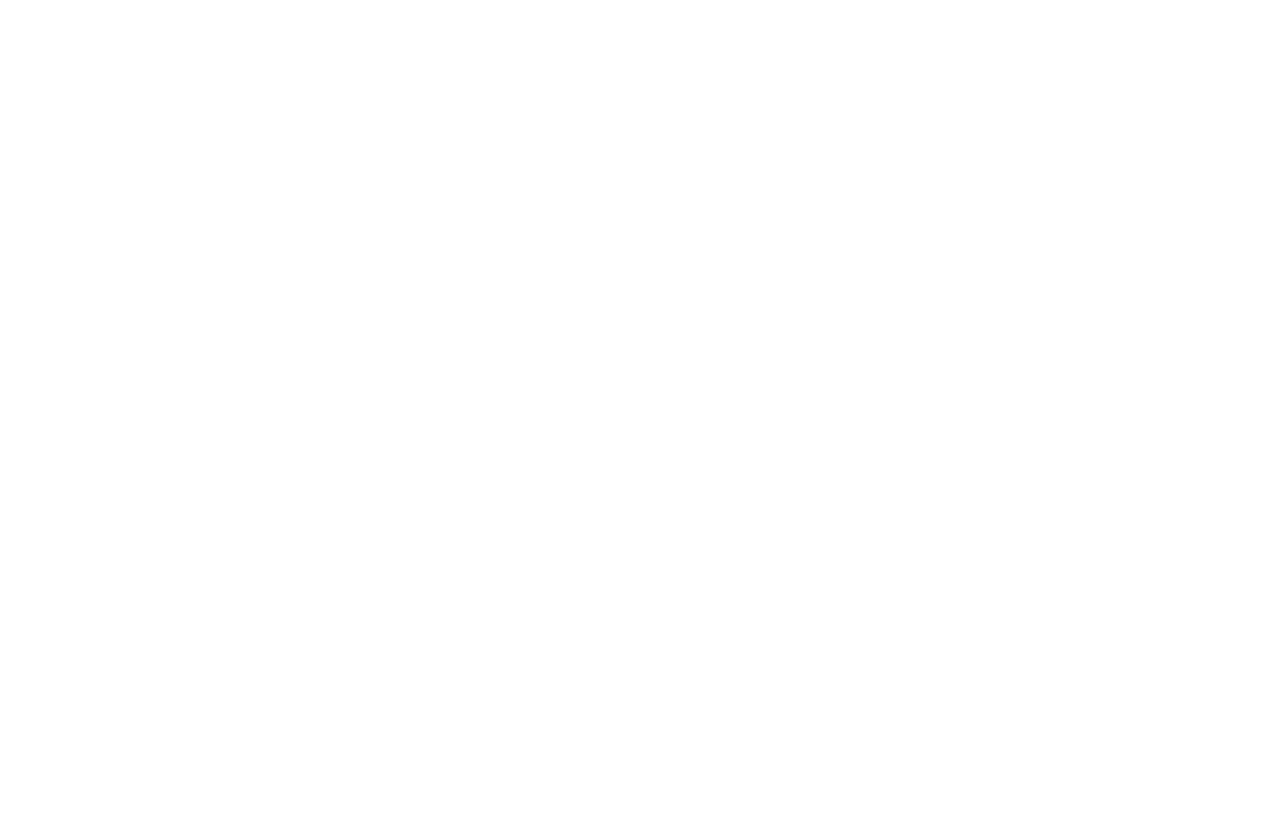
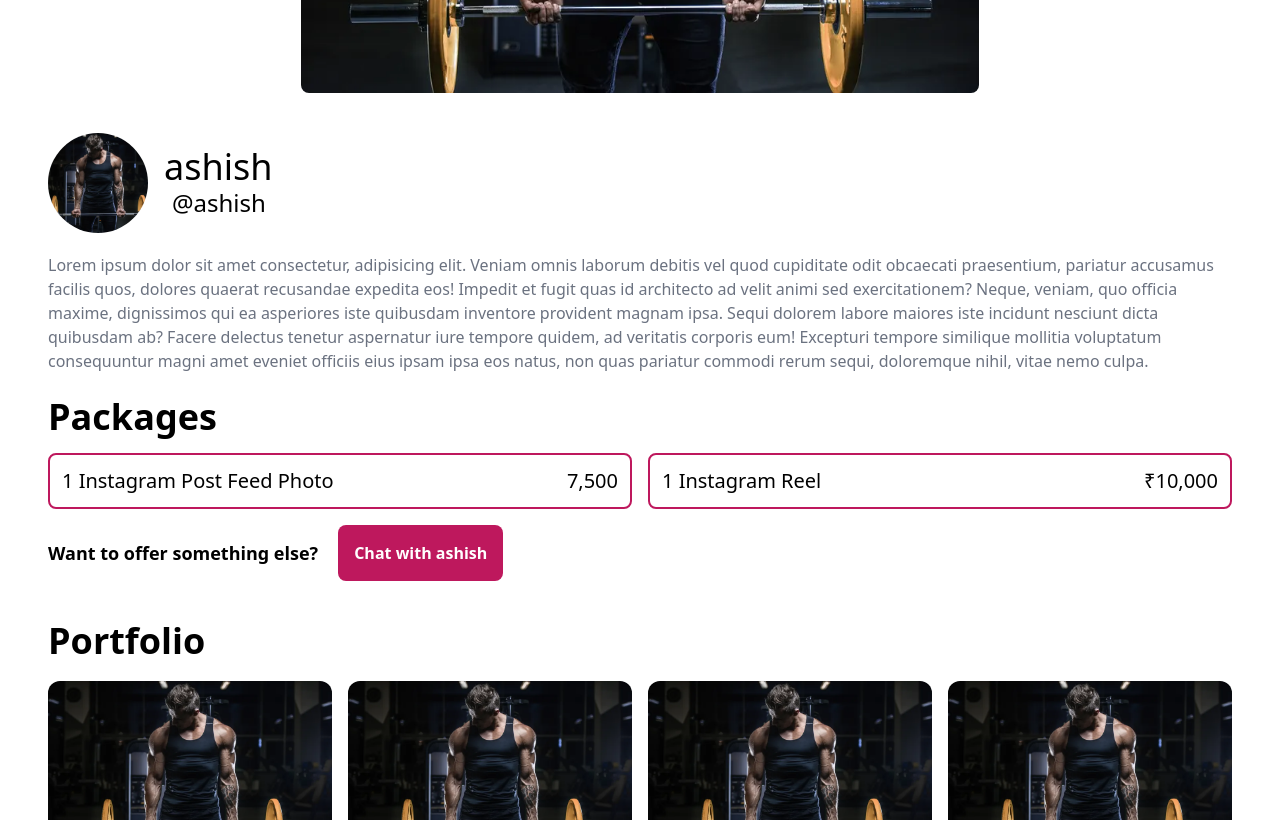
Before and after one commit to ashjha03/bimp, a Next.js app: page /creator/ashish in a window 1280 px wide. Before the commit this address had no page. Shown: the part 480-1300 px from the top of the page. Before the commit the page ends 800 px from the top, so only its background shows below. Built offline with nearby package versions, Linux system fonts and the light colour scheme.

Commit message:
Creator Page Created

```diff
--- a/components/Featured.jsx
+++ b/components/Featured.jsx
@@ -9,7 +9,10 @@
         <p className="text-lg font-serif pl-2">{description}</p>
       </div>
       <div className="profiles grid grid-cols-4 gap-4 py-4">
-        <Link href="/ashish" className="profile rounded-xl shadow-lg py-4">
+        <Link
+          href="/creator/ashish"
+          className="profile rounded-xl shadow-lg py-4"
+        >
           <Image
             src="/img/profile.png"
             alt="Creator"
@@ -29,7 +32,10 @@
             </p>
           </div>
         </Link>
-        <Link href="/ashish" className="profile rounded-xl shadow-lg py-4">
+        <Link
+          href="/creator/ashish"
+          className="profile rounded-xl shadow-lg py-4"
+        >
           <Image
             src="/img/profile.png"
             alt="Creator"
@@ -49,7 +55,10 @@
             </p>
           </div>
         </Link>
-        <Link href="/ashish" className="profile rounded-xl shadow-lg py-4">
+        <Link
+          href="/creator/ashish"
+          className="profile rounded-xl shadow-lg py-4"
+        >
           <Image
             src="/img/profile.png"
             alt="Creator"
@@ -69,7 +78,10 @@
             </p>
           </div>
         </Link>
-        <Link href="/ashish" className="profile rounded-xl shadow-lg py-4">
+        <Link
+          href="/creator/ashish"
+          className="profile rounded-xl shadow-lg py-4"
+        >
           <Image
             src="/img/profile.png"
             alt="Creator"
--- /dev/null
+++ b/pages/creator/[slug].js
@@ -0,0 +1,139 @@
+import Image from "next/image";
+import Navbar from "@/components/Navbar";
+import { useRouter } from "next/router";
+
+const page = () => {
+  const Router = useRouter();
+  const user = Router.query.slug;
+  return (
+    <div>
+      <Navbar />
+      <div className="user-profile p-12 gap-2 max-w-screen-xl mx-auto">
+        <div className="userimg pb-10">
+          <Image
+            src="/img/profile.png"
+            alt="Creator"
+            className="w-[53vw] mx-auto rounded-lg"
+            height={500}
+            width={500}
+          />
+        </div>
+        <div className="profile-box flex items-center gap-4">
+          <Image
+            src="/img/profile.png"
+            alt="Creator"
+            className="h-[100px] w-[100px]"
+            style={{
+              borderRadius: "100%",
+              objectFit: "cover",
+            }}
+            height={480}
+            width={480}
+          />
+          <span className="">
+            <h1 className="text-4xl">{user}</h1>
+            <h3 className="text-2xl pl-2">@{user}</h3>
+          </span>
+        </div>
+        <p className="text-gray-500 pt-5">
+          Lorem ipsum dolor sit amet consectetur, adipisicing elit. Veniam omnis
+          laborum debitis vel quod cupiditate odit obcaecati praesentium,
+          pariatur accusamus facilis quos, dolores quaerat recusandae expedita
+          eos! Impedit et fugit quas id architecto ad velit animi sed
+          exercitationem? Neque, veniam, quo officia maxime, dignissimos qui ea
+          asperiores iste quibusdam inventore provident magnam ipsa. Sequi
+          dolorem labore maiores iste incidunt nesciunt dicta quibusdam ab?
+          Facere delectus tenetur aspernatur iure tempore quidem, ad veritatis
+          corporis eum! Excepturi tempore similique mollitia voluptatum
+          consequuntur magni amet eveniet officiis eius ipsam ipsa eos natus,
+          non quas pariatur commodi rerum sequi, doloremque nihil, vitae nemo
+          culpa.
+        </p>
+
+        <div className="user-packages py-6">
+          <h1 className="text-4xl font-bold">Packages</h1>
+          <div className="grid pt-4 grid-cols-2 gap-4">
+            <div className="box border-2 rounded-lg border-pink-700 p-3">
+              <div className="flex justify-between">
+                <h1 className="text-xl">1 Instagram Post Feed Photo</h1>
+                <h3 className="text-xl">7,500</h3>
+              </div>
+            </div>
+            <div className="box border-2 rounded-lg border-pink-700 p-3">
+              <div className="flex justify-between">
+                <h1 className="text-xl">1 Instagram Reel</h1>
+                <h3 className="text-xl">₹10,000</h3>
+              </div>
+            </div>
+          </div>
+
+          <div className="chat-btn py-4 flex items-center">
+            <p className="text-lg font-bold pr-5">
+              Want to offer something else?
+            </p>
+            <button className="btn bg-pink-700 hover:bg-pink-500 text-white p-4 rounded-lg font-bold">
+              Chat with {user}
+            </button>
+          </div>
+        </div>
+
+        <div className="portfolio pb-6">
+          <h1 className="text-4xl font-bold pb-5">Portfolio</h1>
+          <div className="grid grid-cols-4 gap-4">
+            <Image
+              src="/img/profile.png"
+              alt="Creator"
+              className="w-[53vw] mx-auto rounded-xl"
+              height={500}
+              width={500}
+            />
+            <Image
+              src="/img/profile.png"
+              alt="Creator"
+              className="w-[53vw] mx-auto rounded-xl"
+              height={500}
+              width={500}
+            />
+            <Image
+              src="/img/profile.png"
+              alt="Creator"
+              className="w-[53vw] mx-auto rounded-xl"
+              height={500}
+              width={500}
+            />
+            <Image
+              src="/img/profile.png"
+              alt="Creator"
+              className="w-[53vw] mx-auto rounded-xl"
+              height={500}
+              width={500}
+            />
+            <Image
+              src="/img/profile.png"
+              alt="Creator"
+              className="w-[53vw] mx-auto rounded-xl"
+              height={500}
+              width={500}
+            />
+            <Image
+              src="/img/profile.png"
+              alt="Creator"
+              className="w-[53vw] mx-auto rounded-xl"
+              height={500}
+              width={500}
+            />
+            <Image
+              src="/img/profile.png"
+              alt="Creator"
+              className="w-[53vw] mx-auto rounded-xl"
+              height={500}
+              width={500}
+            />
+          </div>
+        </div>
+      </div>
+    </div>
+  );
+};
+
+export default page;
```
